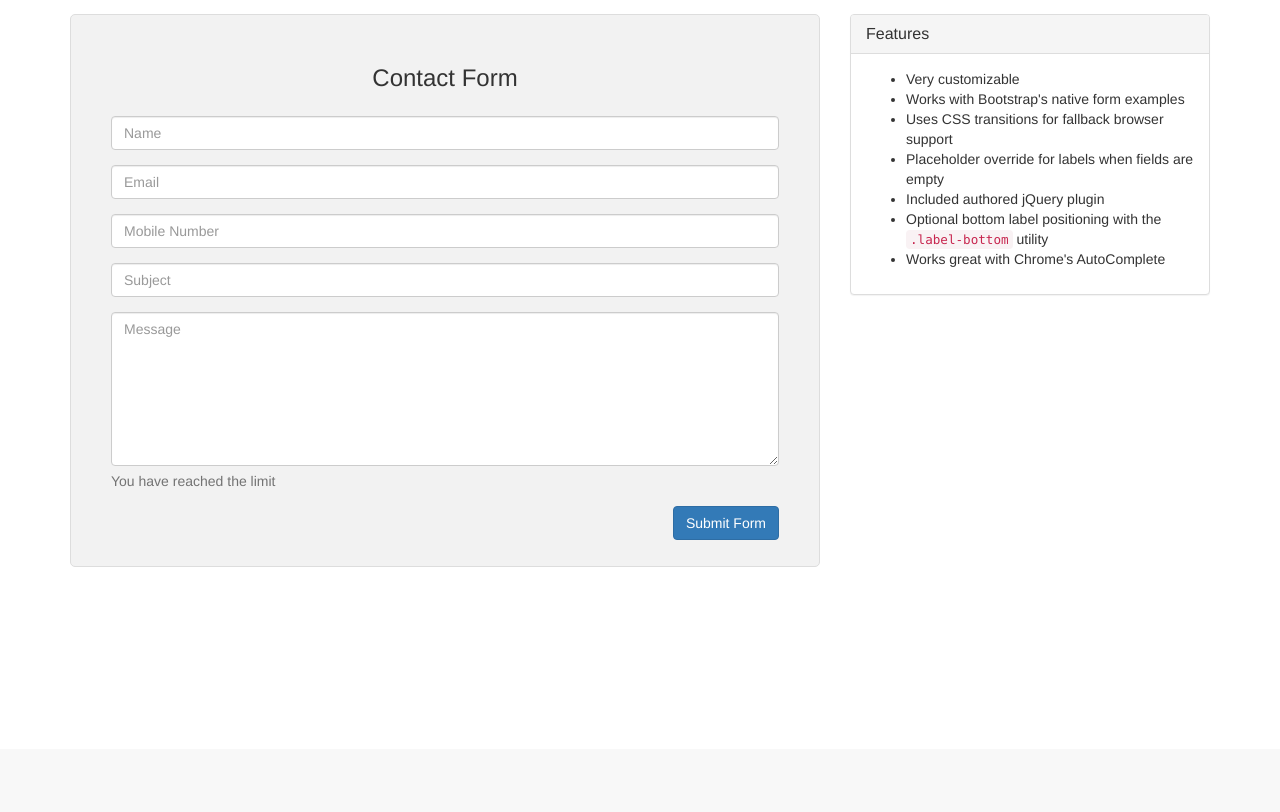
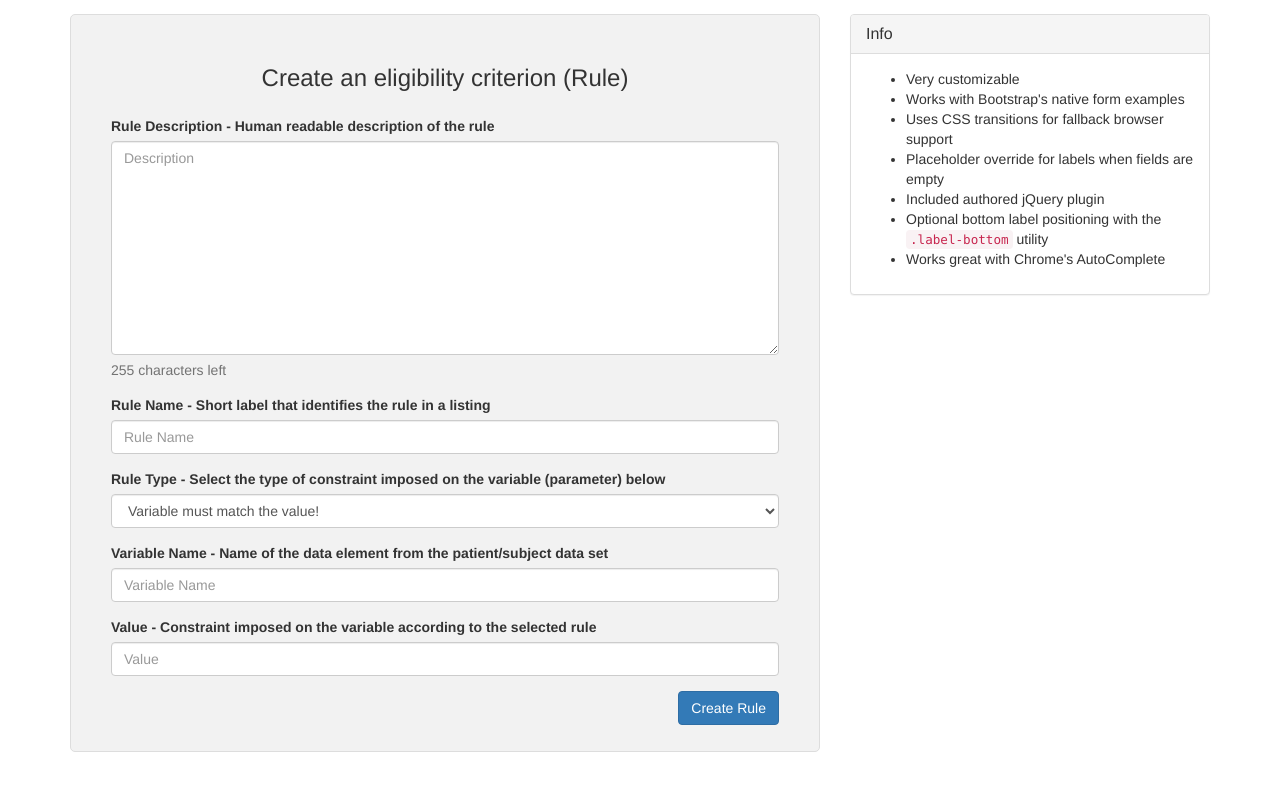
Before and after one commit to hniedner/structured_eligibility, a Flask app: page / in a window 1280 px wide. Shown: the part 51-863 px from the top of the page. Before the commit the page ends 618 px from the top, so only its background shows below. Run offline with Flask 2, Linux system fonts and the light colour scheme; lists and menus that the app fills with data are empty; some libraries are stand-ins or nearby versions.

Commit message:
updated rule creation form

```diff
--- a/structured_eligibility/templates/home.html
+++ b/structured_eligibility/templates/home.html
@@ -14,31 +14,48 @@
                 <div class="form-area">
                     <form role="form">
                         <br style="clear:both">
-                        <h3 style="margin-bottom: 25px; text-align: center;">Contact Form</h3>
+                        <h3 style="margin-bottom: 25px; text-align: center;">Create an eligibility criterion (Rule)</h3>
                         <div class="form-group">
-                            <input type="text" class="form-control" id="name" name="name" placeholder="Name" required>
+                            <label for="description">Rule Description - Human readable description of the rule</label>
+                            <textarea class="form-control" id="description" name="description" placeholder="Description"
+                                      maxlength="255" rows="10" required></textarea>
+                            <span class="help-block">
+                                <span id="characterLeft" class="help-block ">255 characters left</span>
+                            </span>
                         </div>
                         <div class="form-group">
-                            <input type="text" class="form-control" id="email" name="email" placeholder="Email"
+                            <label for="name">Rule Name - Short label that identifies the rule in a listing</label>
+                            <input type="text" class="form-control" id="name" name="name" placeholder="Rule Name">
+                        </div>
+                        <div class="form-group">
+                            <label for="type">Rule Type - Select the type of constraint imposed on the variable
+                                (parameter) below</label>
+                            <select class="form-control" id="type" name="type" required>
+                                <option value="equal" label="Variable must match the value!"></option>
+                                <option value="type_equal" label="Variable must match type and value!"></option>
+                                <option value="min" label="Variable must be equal or greater than the value!"></option>
+                                <option value="type_min" label="Variable must match the type and be equal or
+                                                                greater than the value!"></option>
+                                <option value="max" label="Variable must be equal or smaller than the value!"></option>
+                                <option value="type_max" label="Variable must match the type and be equal or
+                                                                smaller than the value!"></option>
+                                <option value="equal" label="Variable must be within the value set!"></option>
+                            </select>
+                        </div>
+                        <div class="form-group">
+                            <label for="var_name">Variable Name - Name of the data element from the patient/subject data
+                                set</label>
+                            <input type="text" class="form-control" id="var_name" name="var_name"
+                                   placeholder="Variable Name" required>
+                        </div>
+                        <div class="form-group">
+                            <label for="value">Value - Constraint imposed on the variable according to the selected
+                                rule</label>
+                            <input type="text" class="form-control" id="value" name="value"
+                                   placeholder="Value"
                                    required>
                         </div>
-                        <div class="form-group">
-                            <input type="text" class="form-control" id="mobile" name="mobile"
-                                   placeholder="Mobile Number"
-                                   required>
-                        </div>
-                        <div class="form-group">
-                            <input type="text" class="form-control" id="subject" name="subject" placeholder="Subject"
-                                   required>
-                        </div>
-                        <div class="form-group">
-                        <textarea class="form-control" id="message" placeholder="Message"
-                                  maxlength="140" rows="7"></textarea>
-                            <span class="help-block"><span id="characterLeft"
-                                                           class="help-block ">You have reached the limit</span></span>
-                        </div>
-
-                        <button type="button" id="submit" name="submit" class="btn btn-primary pull-right">Submit Form
+                        <button type="button" id="submit" name="submit" class="btn btn-primary pull-right">Create Rule
                         </button>
                     </form>
                 </div>
@@ -47,7 +64,7 @@
                 <div class="panel panel-default">
                     <div class="panel-heading">
                         <h3 class="panel-title">
-                            Features
+                            Info
                         </h3>
                     </div>
                     <div class="panel-body">
@@ -68,11 +85,12 @@
 {% endblock %}
 
 {% block scripts %}
+    {{ super() }}
     <script>
         $(document).ready(function () {
-            $('#characterLeft').text('140 characters left');
-            $('#message').keydown(function () {
-                var max = 140;
+            $('#characterLeft').text('255 characters left');
+            $('#description').keydown(function () {
+                var max = 255;
                 var len = $(this).val().length;
                 if (len >= max) {
                     $('#characterLeft').text('You have reached the limit');
```
